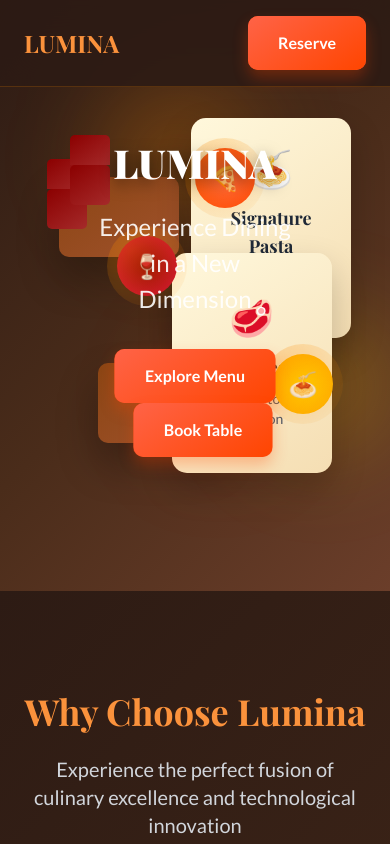
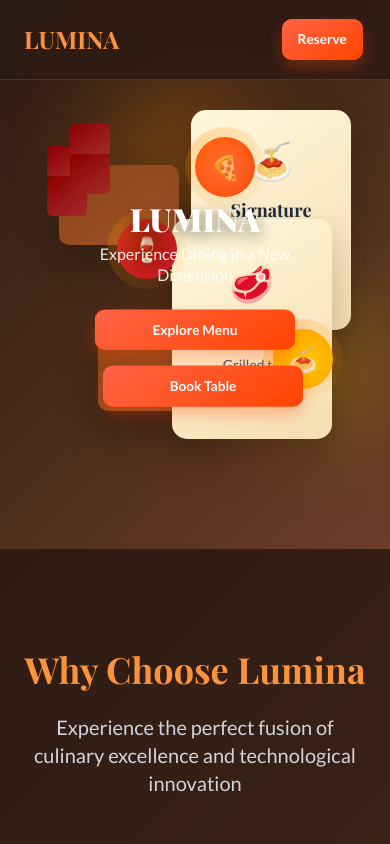
Before and after one commit to Viraj0001166/lumina-restaurant-site, a website: page index.html in a window 390 px wide. Shown: the top 844 px of the page. Drawn offline with nearby package versions, Linux system fonts and the light colour scheme.

Commit message:
Fix mobile hero section responsiveness - improved title/subtitle sizing, button layout, and overall mobile experience

```diff
--- a/assets/css/style.css
+++ b/assets/css/style.css
@@ -488,6 +488,25 @@
 @media (max-width: 768px) {
     .hero-title {
         font-size: 2.5rem;
+        margin-bottom: 0.5rem;
+        line-height: 1.1;
+    }
+
+    .hero-subtitle {
+        font-size: 1.1rem;
+        margin-bottom: 1.5rem;
+        line-height: 1.3;
+    }
+
+    .hero-content {
+        padding: 0 1rem;
+        transform: translate(-50%, -40%);
+    }
+
+    .btn-3d {
+        padding: 12px 20px;
+        font-size: 0.9rem;
+        margin: 0.25rem;
     }
 
     .table-3d, .menu-card-3d {
@@ -496,6 +515,65 @@
 
     .dining-room {
         height: 70vh;
+    }
+}
+
+/* Extra mobile responsiveness for smaller screens */
+@media (max-width: 480px) {
+    .hero-title {
+        font-size: 2rem;
+        margin-bottom: 0.5rem;
+    }
+
+    .hero-subtitle {
+        font-size: 1rem;
+        margin-bottom: 1.25rem;
+    }
+
+    .hero-content {
+        padding: 0 0.75rem;
+        transform: translate(-50%, -35%);
+    }
+
+    .btn-3d {
+        padding: 10px 16px;
+        font-size: 0.85rem;
+        margin: 0.2rem;
+    }
+
+    .btn-3d:hover {
+        transform: translateY(-2px);
+    }
+
+    .dining-room {
+        height: 65vh;
+    }
+
+    .menu-card-3d {
+        width: 140px;
+        height: 180px;
+        font-size: 0.8rem;
+    }
+
+    .food-item-3d {
+        width: 50px;
+        height: 50px;
+    }
+}
+
+/* Tablet responsiveness */
+@media (max-width: 1024px) and (min-width: 769px) {
+    .hero-title {
+        font-size: 3.5rem;
+    }
+
+    .hero-subtitle {
+        font-size: 1.3rem;
+    }
+
+    .btn-3d {
+        padding: 14px 24px;
+        font-size: 0.95rem;
     }
 }
 
@@ -571,8 +649,32 @@ body.mobile-no-anim .btn-3d:hover {
 
 /* Extra responsive tweaks */
 @media (max-width: 768px) {
-    .menu-card-3d { width: 160px; height: 220px; }
-    .food-item-3d { width: 60px; height: 60px; }
-    .nav-item-3d { padding: 8px 14px; }
-    .dining-room { height: 70vh; }
+    .menu-card-3d {
+        width: 160px;
+        height: 220px;
+        font-size: 0.85rem;
+    }
+
+    .food-item-3d {
+        width: 60px;
+        height: 60px;
+    }
+
+    .nav-item-3d {
+        padding: 8px 14px;
+    }
+
+    /* Improve button layout on mobile */
+    .hero-content .space-x-4 {
+        display: flex;
+        flex-direction: column;
+        align-items: center;
+        gap: 0.5rem;
+    }
+
+    .hero-content .space-x-4 .btn-3d {
+        width: 200px;
+        max-width: 90vw;
+        margin: 0.25rem auto;
+    }
 }
```
